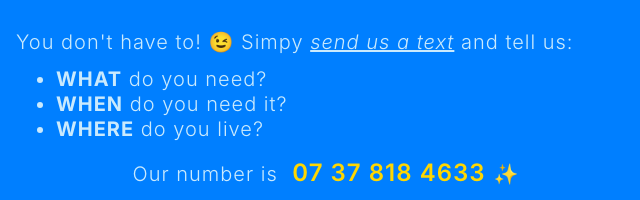
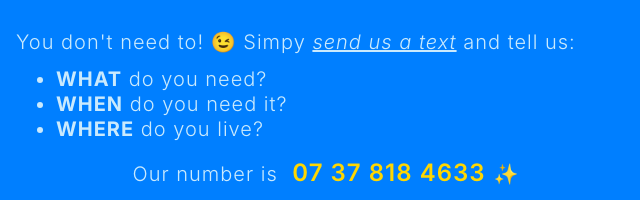
Before and after one commit to drikthereal/totejob, a plain HTML site: page index.html in a window 1280 px wide. Shown: the part 1754-1954 px from the top of the page, 314-954 px from the left. Drawn offline with Linux system fonts and the light colour scheme; a web font is replaced by a local one.

Commit message:
Update index.html

```diff
--- a/index.html
+++ b/index.html
@@ -251,7 +251,7 @@
 
             <dt title="aka Shut up and take my money!">Where do I sign up?</dt>
             <dd>
-                <p>You don't have to! 😉 Simpy <i>send us a text</i> and tell us:</p>
+                <p>You don't need to! 😉 Simpy <i>send us a text</i> and tell us:</p>
                 <ul>
                     <li><b>WHAT</b> do you need?</li>
                     <li><b>WHEN</b> do you need it?</li>
```
